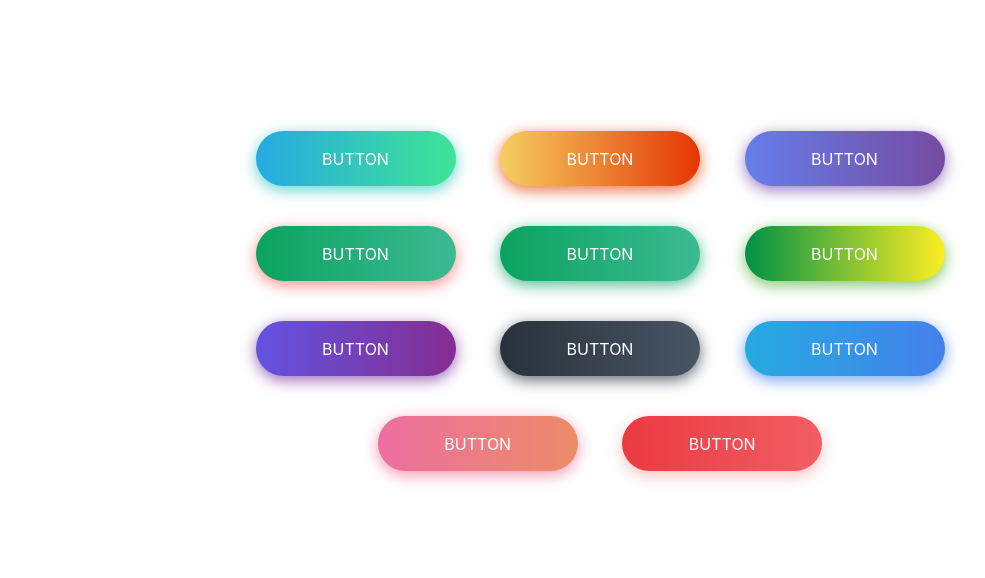
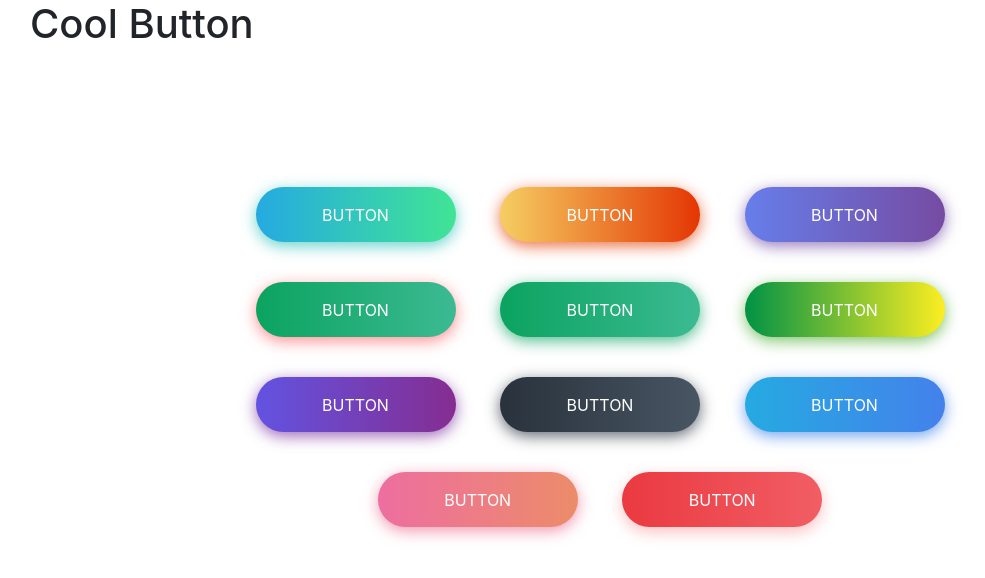
Before and after one commit to imranxony/cool-button, a plain HTML site: page index.html in a window 1280 px wide. Shown: the whole page, without its empty margins (40-1025 px from the left). Drawn offline with Linux system fonts and the light colour scheme.

Commit message:
title added

```diff
--- a/index.html
+++ b/index.html
@@ -12,7 +12,7 @@
 
     <body>
         <div class="container">
-
+            <div class="row"><h1>Cool Button</h1></div>
             <div class="buttons">
                 <button class="btn-hover color-1">BUTTON</button>
                 <button class="btn-hover color-2">BUTTON</button>
```
